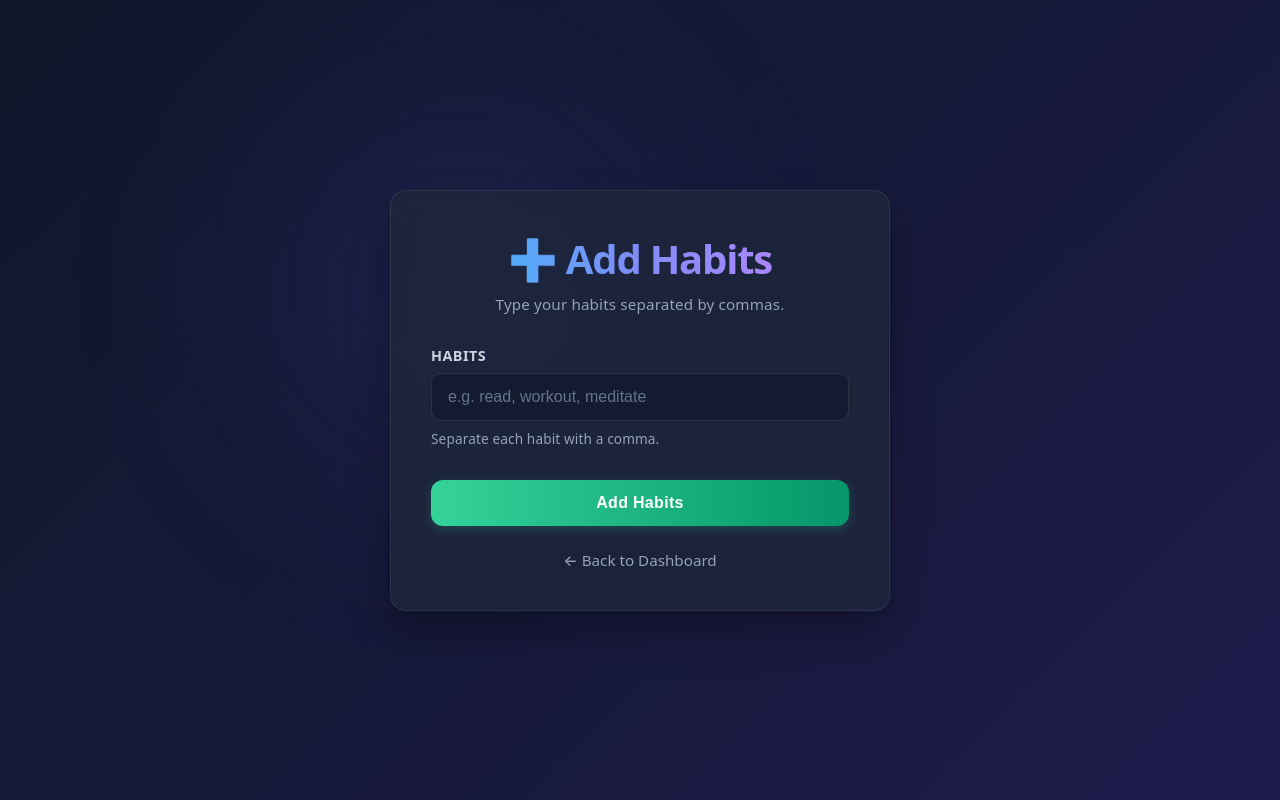
After one commit to GlitchManiac1/Habit-Tracker2, a Flask app: page /add in a window 1280 px wide. The commit adds this page. Run offline with Flask 3, Linux system fonts and the light colour scheme.

Commit message:
added the "add habit" button

```diff
--- a/app.py
+++ b/app.py
@@ -40,10 +40,33 @@ def log():
                 redirect_url="/log"
             )
 
-
-
     habit_list = tracker2.habit_list()
     return render_template('log.html', habits=habit_list)
 
+@app.route("/add", methods=["GET","POST"])
+def add():
+    if request.method == "POST":
+        habits_text = request.form.get("habits")
+        if habits_text:
+            habit_list = [habit.strip().lower() for habit in habits_text.split(",") if habit.strip()]
+            tracker2.input_habit(habits_text)
+
+            return render_template(
+                'message.html',
+                success=True,
+                message=f"Added {len(habit_list)} habit(s) successfully!",
+                redirect_url="/"
+            )
+
+        else:
+            return render_template(
+                'message.html',
+                success=False,
+                message="No habits entered. Please try again.",
+                redirect_url="/add"
+            )
+
+    return render_template('add.html')
+
 if __name__ == "__main__":
     app.run(debug=True)
--- /dev/null
+++ b/templates/add.html
@@ -0,0 +1,188 @@
+<!DOCTYPE html>
+<html lang="en">
+<head>
+    <meta charset="UTF-8">
+    <meta name="viewport" content="width=device-width, initial-scale=1.0">
+    <title>Add Habits</title>
+    <style>
+        /* Modern, minimal layout reset */
+        * {
+            margin: 0;
+            padding: 0;
+            box-sizing: border-box;
+        }
+
+        body {
+            min-height: 100vh;
+            background: linear-gradient(135deg, #0f172a, #1e1b4b);
+            font-family: system-ui, -apple-system, BlinkMacSystemFont, 'Segoe UI', Roboto, sans-serif;
+            color: #f8fafc;
+            padding: 40px 20px;
+            display: flex;
+            justify-content: center;
+            align-items: center;
+        }
+
+        /* Background glow effect */
+        body::before {
+            content: '';
+            position: absolute;
+            width: 400px;
+            height: 400px;
+            background: rgba(99, 102, 241, 0.1);
+            border-radius: 50%;
+            filter: blur(100px);
+            top: 10%;
+            left: 20%;
+            z-index: 0;
+        }
+
+        /* The Card Container - Glassmorphism style matching dashboard */
+        .add-card {
+            width: 100%;
+            max-width: 500px;
+            background: rgba(30, 41, 59, 0.7);
+            backdrop-filter: blur(12px);
+            border: 1px solid rgba(255, 255, 255, 0.08);
+            border-radius: 16px;
+            padding: 40px;
+            box-shadow: 0 20px 40px rgba(0, 0, 0, 0.3);
+            z-index: 1;
+        }
+
+        /* Heading elements styled matching dashboard header */
+        h1 {
+            font-size: clamp(2rem, 4vw, 2.5rem);
+            font-weight: 800;
+            letter-spacing: -0.03em;
+            background: linear-gradient(to right, #38bdf8, #818cf8, #c084fc);
+            -webkit-background-clip: text;
+            -webkit-text-fill-color: transparent;
+            margin-bottom: 8px;
+            text-align: center;
+        }
+
+        .subtitle {
+            color: #94a3b8;
+            font-size: 0.95rem;
+            text-align: center;
+            margin-bottom: 32px;
+            letter-spacing: 0.01em;
+        }
+
+        /* --- Form Elements --- */
+        .form-group {
+            margin-bottom: 24px;
+        }
+
+        label {
+            display: block;
+            font-size: 0.9rem;
+            font-weight: 600;
+            color: #cbd5e1;
+            margin-bottom: 8px;
+            letter-spacing: 0.03em;
+            text-transform: uppercase;
+        }
+
+        /* Glassmorphism Text Inputs */
+        input[type="text"] {
+            width: 100%;
+            padding: 14px 16px;
+            font-size: 1rem;
+            background: rgba(15, 23, 42, 0.6);
+            border: 1px solid rgba(255, 255, 255, 0.1);
+            border-radius: 10px;
+            color: #f8fafc;
+            transition: all 0.2s ease-in-out;
+        }
+
+        input[type="text"]::placeholder {
+            color: #64748b;
+        }
+
+        input[type="text"]:focus {
+            border-color: rgba(129, 140, 248, 0.6);
+            box-shadow: 0 0 0 3px rgba(129, 140, 248, 0.2);
+            outline: none;
+            background-color: rgba(15, 23, 42, 0.8);
+        }
+
+        .hint {
+            font-size: 0.85rem;
+            color: #94a3b8;
+            margin-top: 8px;
+            letter-spacing: 0.01em;
+        }
+
+        /* --- Action Button (Matching Dashboard themes) --- */
+        .btn-add {
+            width: 100%;
+            background: linear-gradient(to right, #34d399, #059669); /* Green accent gradient to indicate addition */
+            color: #ffffff;
+            border: none;
+            padding: 14px 24px;
+            font-size: 1rem;
+            font-weight: 700;
+            border-radius: 12px;
+            cursor: pointer;
+            transition: all 0.2s ease-in-out;
+            box-shadow: 0 4px 12px rgba(52, 211, 153, 0.2);
+            margin-top: 8px;
+            letter-spacing: 0.02em;
+        }
+
+        .btn-add:hover {
+            transform: translateY(-2px);
+            box-shadow: 0 6px 20px rgba(52, 211, 153, 0.4);
+            filter: brightness(1.1);
+        }
+
+        .btn-add:active {
+            transform: translateY(0);
+        }
+
+        /* --- Navigation Link --- */
+        .nav-link-container {
+            display: flex;
+            justify-content: center;
+            margin-top: 24px;
+        }
+
+        .nav-link {
+            color: #94a3b8;
+            text-decoration: none;
+            font-size: 0.95rem;
+            font-weight: 500;
+            transition: color 0.2s ease;
+        }
+
+        .nav-link:hover {
+            color: #38bdf8;
+        }
+    </style>
+</head>
+<body>
+
+    <div class="add-card">
+        <h1>➕ Add Habits</h1>
+        <p class="subtitle">Type your habits separated by commas.</p>
+
+        <form method="POST" action="">
+            <div class="form-group">
+                <label for="habits-input">Habits</label>
+                <input type="text" id="habits-input" name="habits"
+                       placeholder="e.g. read, workout, meditate" required>
+                <p class="hint">Separate each habit with a comma.</p>
+            </div>
+
+            <button type="submit" class="btn-add">Add Habits</button>
+        </form>
+
+        <div class="nav-link-container">
+            <a href="/" class="nav-link">← Back to Dashboard</a>
+        </div>
+    </div>
+
+</body>
+</html>
```
Also changed, not shown: templates/template.html (+17 -4 lines), tracker2.py (+5 -4 lines).
